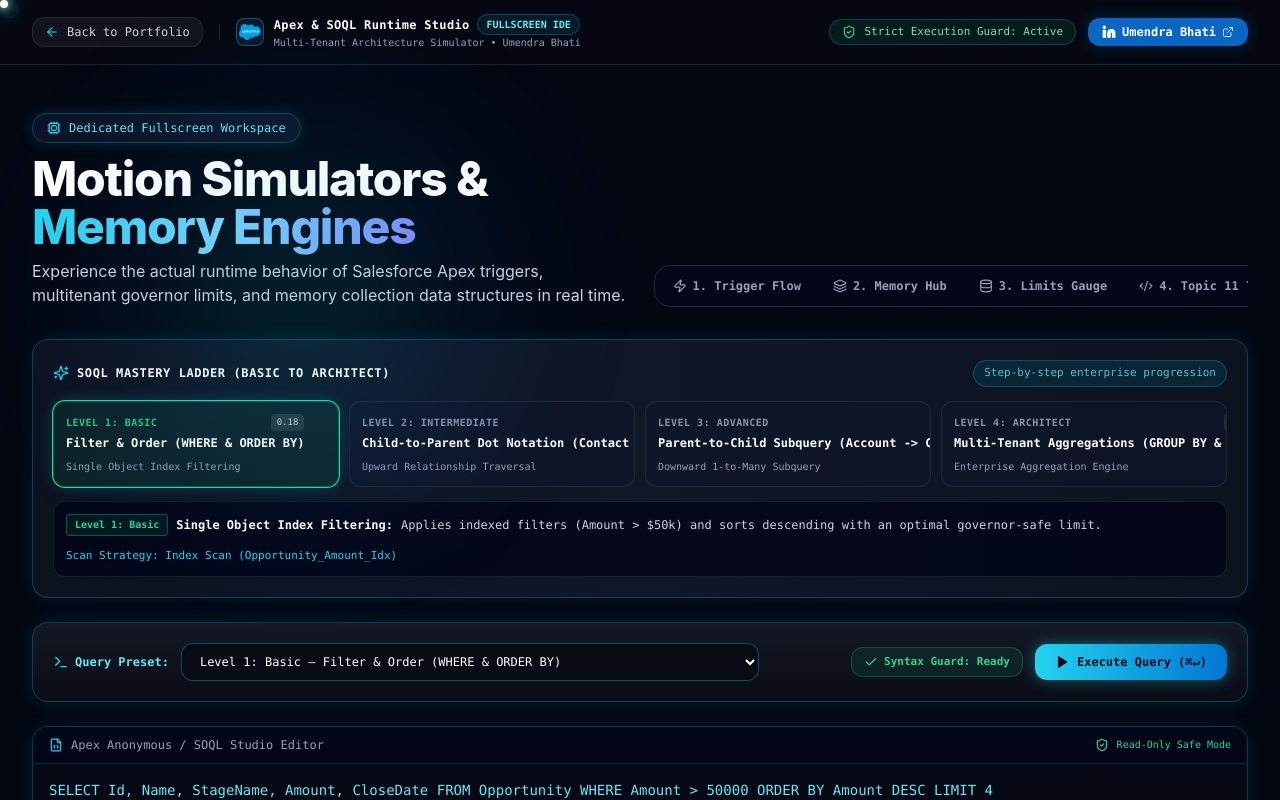
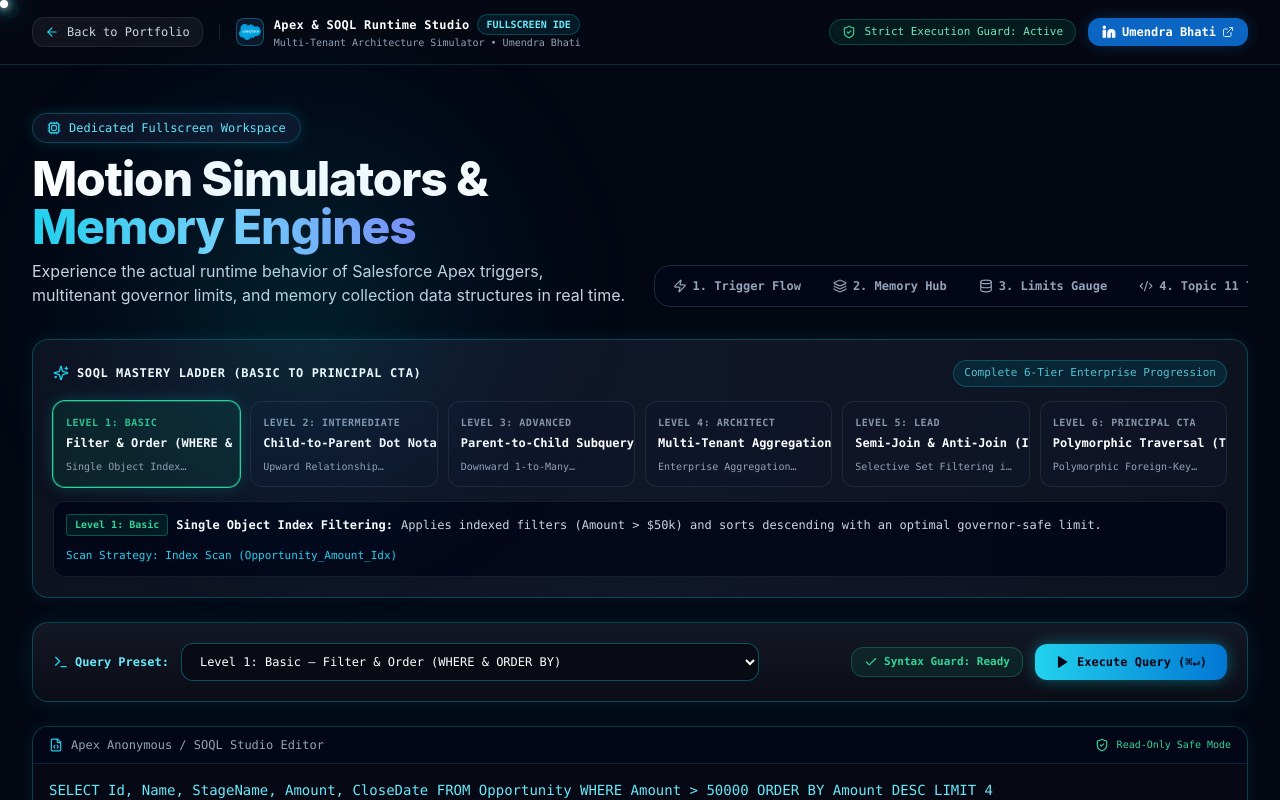
Before and after one commit to umendrabhati2001-ux/salesforce-developer-lab, a Next.js app in the folder visual-lab/: page /studio in a window 1280 px wide. Shown: the top 800 px of the page. Built offline with nearby package versions, Linux system fonts and the light colour scheme.

Commit message:
feat(studio): upgrade SOQL Mastery Ladder to 6-Tier Principal CTA tier

```diff
--- a/visual-lab/src/components/VisualizersSection.tsx
+++ b/visual-lab/src/components/VisualizersSection.tsx
@@ -215,7 +215,7 @@ export const VisualizersSection: React.FC<VisualizersSectionProps> = ({
   // -------------------------------------------------------------
   interface SoqlPreset {
     id: string;
-    level: "Basic" | "Intermediate" | "Advanced" | "Architect";
+    level: "Basic" | "Intermediate" | "Advanced" | "Architect" | "Lead" | "Principal";
     levelNum: number;
     badgeColor: string;
     levelLabel: string;
@@ -310,6 +310,46 @@ export const VisualizersSection: React.FC<VisualizersSectionProps> = ({
       plan: "Aggregate Hash Grouping (StageName_Idx)",
       rows: 5,
     },
+    {
+      id: "preset-lead-semijoin",
+      level: "Lead",
+      levelNum: 5,
+      badgeColor: "text-rose-400 border-rose-500/40 bg-rose-500/10",
+      levelLabel: "Level 5: Lead",
+      label: "Semi-Join & Anti-Join (IN / NOT IN Subquery)",
+      concept: "Selective Set Filtering in Database",
+      explanation: "Filters Accounts having Won Deals but NO Escalated Cases directly inside DB index without Apex heap consumption.",
+      query: "SELECT Id, Name, Industry, AnnualRevenue FROM Account WHERE Id IN (SELECT AccountId FROM Opportunity WHERE IsWon = TRUE) AND Id NOT IN (SELECT AccountId FROM Case WHERE Status = 'Escalated') LIMIT 4",
+      records: [
+        { Id: "0015g000004KkLmAAB", Name: "Apex Aeronautics Corp", Industry: "Aerospace", AnnualRevenue: "$42,000,000", SubqueryMatch: "Won Deals: YES | Open Cases: 0" },
+        { Id: "0015g000005LlMnAAC", Name: "BioGenetics Global Health", Industry: "Healthcare", AnnualRevenue: "$18,500,000", SubqueryMatch: "Won Deals: YES | Open Cases: 0" },
+        { Id: "0015g000006MmNoAAD", Name: "Nexus FinTech Vaults", Industry: "Financial Services", AnnualRevenue: "$31,000,000", SubqueryMatch: "Won Deals: YES | Open Cases: 0" },
+        { Id: "0015g000007NnOpAAE", Name: "HyperScale Logistics Hub", Industry: "Transportation", AnnualRevenue: "$14,200,000", SubqueryMatch: "Won Deals: YES | Open Cases: 0" },
+      ],
+      costIndex: "0.38 (Selective)",
+      plan: "Semi-Join Spool Scan (Account_Id IN Opp.AccountId)",
+      rows: 4,
+    },
+    {
+      id: "preset-cta-polymorphic",
+      level: "Principal",
+      levelNum: 6,
+      badgeColor: "text-fuchsia-400 border-fuchsia-500/40 bg-fuchsia-500/10",
+      levelLabel: "Level 6: Principal CTA",
+      label: "Polymorphic Traversal (TYPEOF / Multi-sObject)",
+      concept: "Polymorphic Foreign-Key Introspection",
+      explanation: "Uses TYPEOF on polymorphic WhatId/WhoId to extract distinct schema fields based on parent sObject type (Account vs Opportunity).",
+      query: "SELECT Id, Subject, Priority, TYPEOF What WHEN Account THEN Name, AnnualRevenue WHEN Opportunity THEN StageName, Amount END FROM Task WHERE IsClosed = FALSE LIMIT 4",
+      records: [
+        { Id: "00T5g000001Poly01", Subject: "Q4 Enterprise Architectural Review", Priority: "High", ParentType: "Account", TargetDetails: "Name: Stark Industries | Rev: $125M" },
+        { Id: "00T5g000002Poly02", Subject: "Final SOW & License Sign-off", Priority: "Normal", ParentType: "Opportunity", TargetDetails: "Stage: Negotiation | Amt: $280k" },
+        { Id: "00T5g000003Poly03", Subject: "Disaster Recovery Drill Scheduling", Priority: "High", ParentType: "Account", TargetDetails: "Name: Cyberdyne Systems | Rev: $88M" },
+        { Id: "00T5g000004Poly04", Subject: "Production Sandbox Data Refresh", Priority: "Normal", ParentType: "Opportunity", TargetDetails: "Stage: Closed Won | Amt: $450k" },
+      ],
+      costIndex: "0.46 (Multi-Branch)",
+      plan: "Polymorphic Index Dispatch (Task_WhatId_FK)",
+      rows: 4,
+    },
   ];
 
   const [selectedPresetId, setSelectedPresetId] = useState<string>("preset-basic-where");
@@ -344,7 +384,7 @@ export const VisualizersSection: React.FC<VisualizersSectionProps> = ({
     if (!trimmed) {
       return {
         type: "info",
-        text: "💡 Editor Empty: Enter a valid SOQL query or click one of the 4 level presets above.",
+        text: "💡 Editor Empty: Enter a valid SOQL query or click one of the 6 level presets above.",
         canExecute: false,
         fixQuery: soqlPresets.find(p => p.id === selectedPresetId)?.query || soqlPresets[0].query
       };
@@ -1248,22 +1288,22 @@ export const VisualizersSection: React.FC<VisualizersSectionProps> = ({
           return (
             <div className="space-y-6">
 
-              {/* 4-Level Progressive Learning Curriculum Header */}
+              {/* 6-Level Progressive Learning Curriculum Header */}
               <div className="p-4 sm:p-5 rounded-2xl bg-gradient-to-r from-[#0d121f] via-[#101728] to-[#0d121f] border border-cyan-500/30 space-y-3.5 shadow-[0_0_20px_rgba(0,240,255,0.08)]">
                 <div className="flex flex-wrap items-center justify-between gap-2">
                   <div className="flex items-center gap-2">
                     <Sparkles className="w-4 h-4 text-cyan-400" />
                     <span className="text-xs font-mono font-bold text-white uppercase tracking-wider">
-                      SOQL Mastery Ladder (Basic to Architect)
+                      SOQL Mastery Ladder (Basic to Principal CTA)
                     </span>
                   </div>
                   <span className="text-[11px] font-mono text-cyan-300/80 bg-cyan-950/60 border border-cyan-500/30 px-2.5 py-1 rounded-full">
-                    Step-by-step enterprise progression
+                    Complete 6-Tier Enterprise Progression
                   </span>
                 </div>
 
                 {/* Level Selector Buttons */}
-                <div className="grid grid-cols-2 lg:grid-cols-4 gap-2.5">
+                <div className="grid grid-cols-2 md:grid-cols-3 xl:grid-cols-6 gap-2.5">
                   {soqlPresets.map((preset) => {
                     const isSelected = selectedPresetId === preset.id;
                     return (
```
Also changed, not shown: 2 other files (tests, documents, lock files or other folders).
